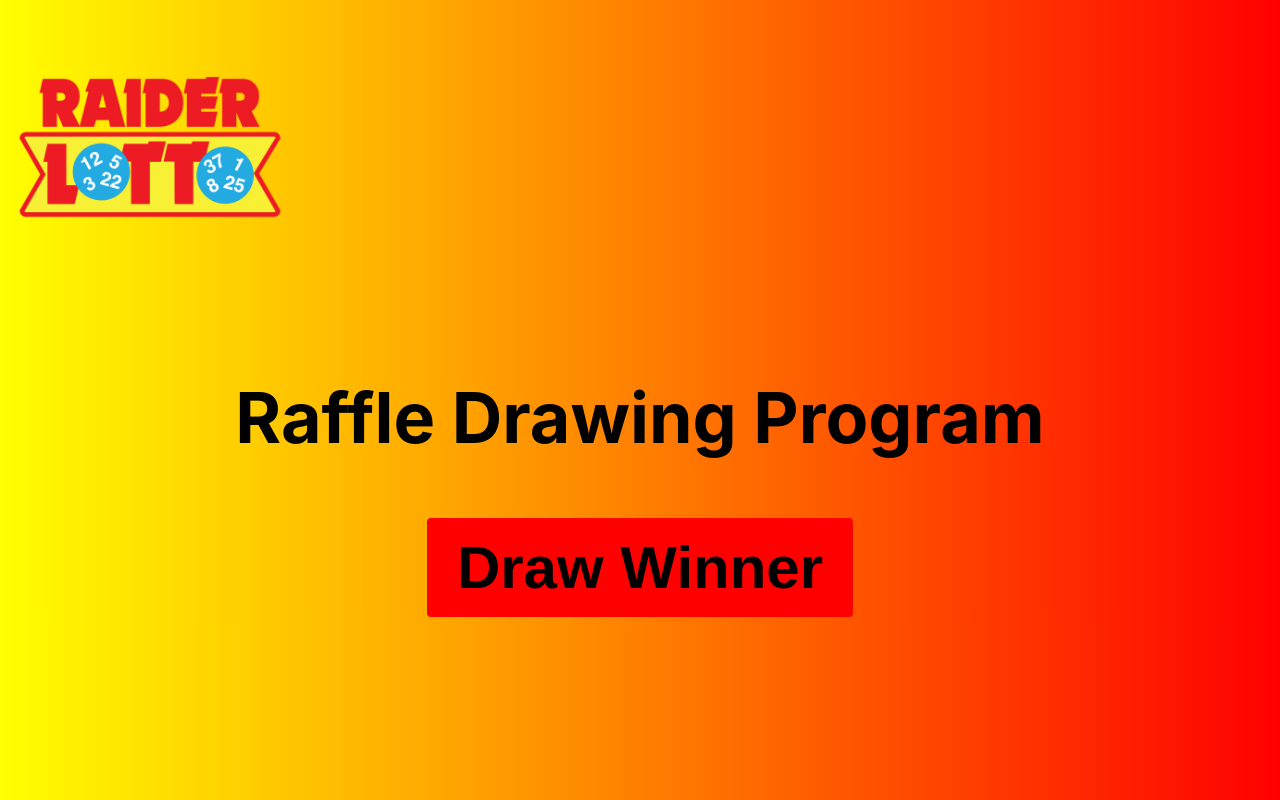
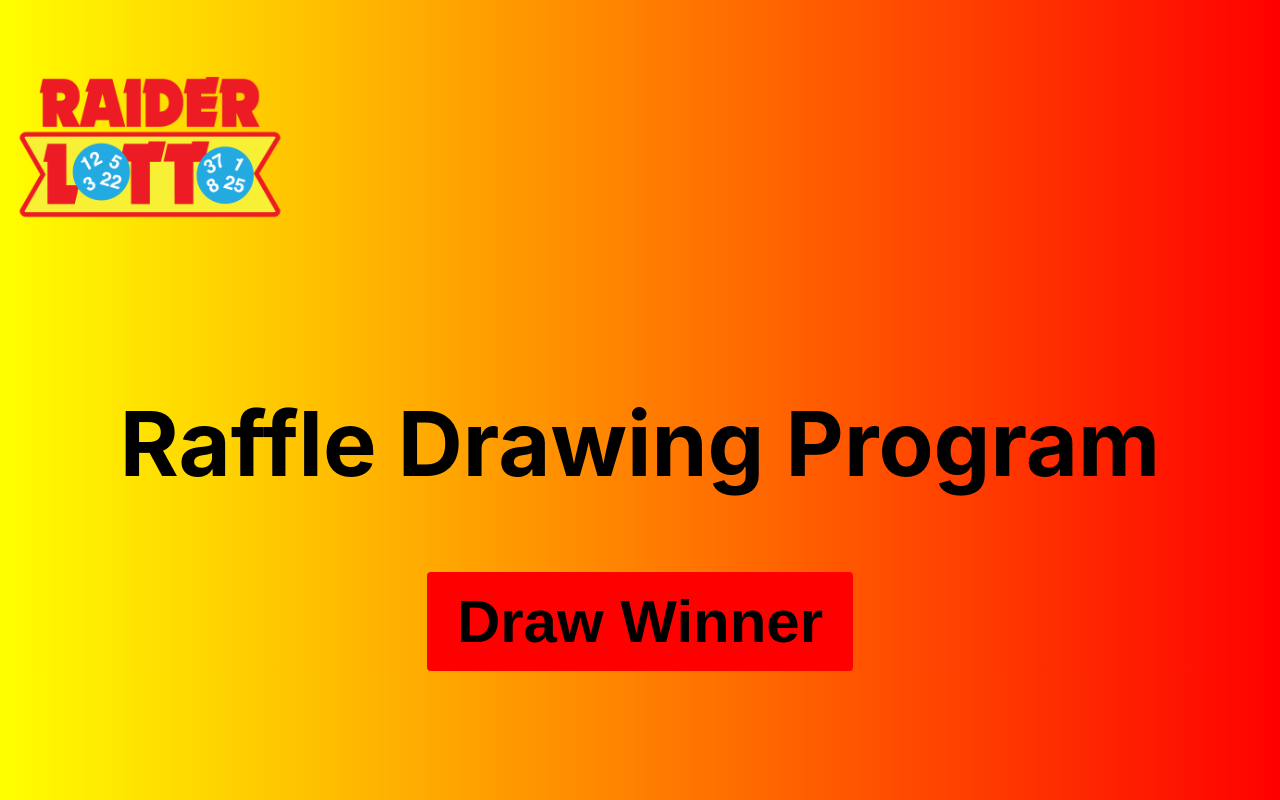
Before and after one commit to Michael-Flynn/raffle-drawing-app, a React (Create React App) app: page / in a window 1280 px wide. Built offline with nearby package versions, Linux system fonts and the light colour scheme.

Commit message:
Update App.css

```diff
--- a/src/App.css
+++ b/src/App.css
@@ -1,15 +1,12 @@
 body {
   min-height: 100%; /* Ensure the container fills the entire viewport */
   display: block;
-  font-size: 70px;
+  font-size: 60px;
   flex-direction: column;
   justify-content: center;
   align-items: center;
   margin: 0;
   background-image: linear-gradient(to right, yellow , red); /* Set your desired background color */
-}
-h1, h2, h3 {
-  font-size: 70px;
 }
 .button-container {
   position: relative; /* Set the position of the container to relative */
@@ -56,5 +53,5 @@ h1, h2, h3 {
 
 .flashing-gradient {
   animation: flashing-gradient 2s infinite;
-  font-size: 400 px; /* Apply the flashing gradient animation */
+  font-size: 300 px; /* Apply the flashing gradient animation */
 }
```
